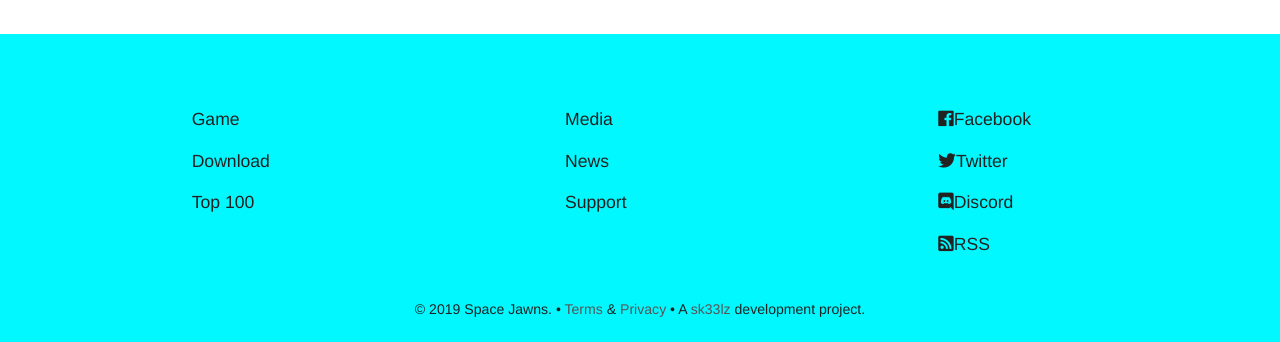
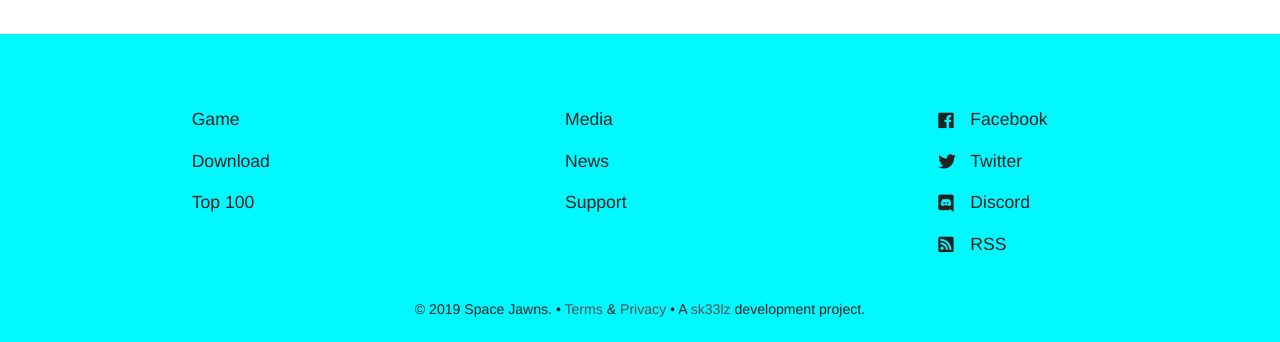
Before and after one commit to sk33lz/spacejawns, a Jekyll site: the page built from docs/index.html, in a window 1280 px wide. Shown: the part 2541-2883 px from the top of the page. Built offline with Jekyll 4.4.1, drawn with Linux system fonts in a browser that asks for light colours; nearby versions of some CDN libraries.

Commit message:
Updating if statement to fix whitespace in footer.

```diff
--- a/docs/_layouts/default.html
+++ b/docs/_layouts/default.html
@@ -107,7 +107,7 @@
 						<ul class="footer-links">
 							{% for link in column.links %}
 								<li>
-									<a {%- if link.new_window -%}target="_blank"{%- endif -%} href="{% include relative-src.html src=link.link %}" {%- if link.social_icon -%}class="{{ link.social_icon }}-icon"{%- endif -%}>{%- if link.social_icon -%}{% include social-icon.html icon=link.social_icon %}{%- endif -%}{{ link.name }}</a>
+									<a {% if link.new_window %}target="_blank"{% endif %} href="{% include relative-src.html src=link.link %}" {%- if link.social_icon -%}class="{{ link.social_icon }}-icon"{%- endif -%}>{%- if link.social_icon -%}{% include social-icon.html icon=link.social_icon %}{%- endif -%}{{ link.name }}</a>
 								</li>
 							{% endfor %}
 						</ul>
```
